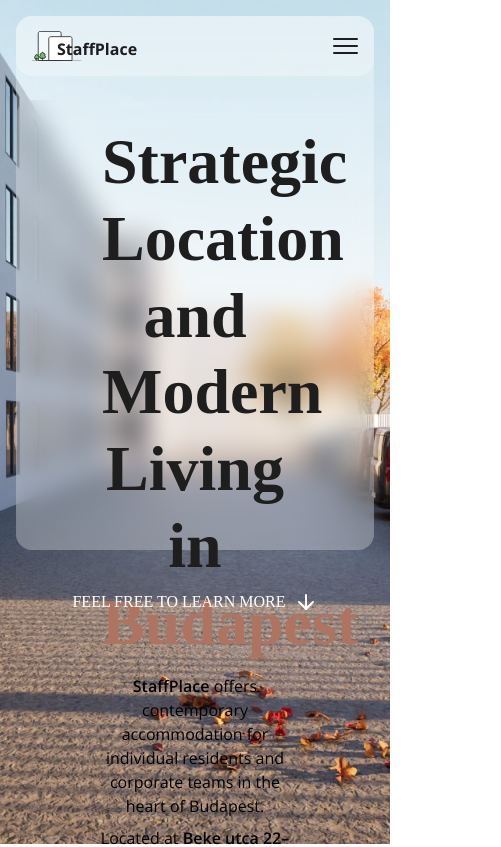
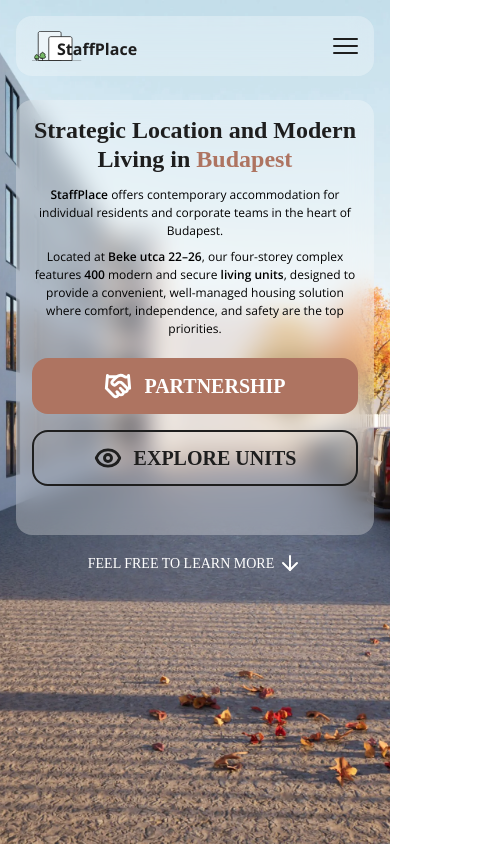
Before and after one commit to ZubalYana/stuffPlace-frontend, a React (Vite) app: page / in a window 390 px wide. Shown: the top 847 px of the page, 501 px wide, since content can reach past the window. Built offline with nearby package versions, Linux system fonts and the light colour scheme; a web font is replaced by a local one.

Commit message:
create main page responsive design for most screens

```diff
--- a/src/components/pages/MainPage.tsx
+++ b/src/components/pages/MainPage.tsx
@@ -4,28 +4,29 @@ export function MainPage() {
     return (
         <div className="w-full h-screen p-4 xl:p-10">
             <div className="z-20 relative">
-                <div className="absolute inset-0 bg-white/30 rounded-2xl pointer-events-none z-0"></div>
                 <Header />
-                <div className="w-full h-[450px] rounded-2xl flex flex-col items-center bg-[rgba(255, 255, 255, 0.5)] backdrop-blur-md px-6 py-6 mt-6">
-                    <h1 className="w-[60%] text-[64px] text-center font-bold text-[#1E1E1E] leading-[1.2]">Strategic Location and Modern Living in <span className="text-[#AE7461]">Budapest</span></h1>
-                    <div className="w-full flex flex-col items-center mt-3">
-                        <p className="text-[16px] font-light w-[65%] text-center"><span className="font-semibold">StaffPlace</span> offers contemporary accommodation for individual residents and corporate teams in the heart of Budapest.</p>
+                <div className="w-full h-[435px] xs:max-sm:h-[415px] md:max-lg:h-[570px] lg:h-[450px] rounded-2xl flex flex-col items-center bg-[rgba(255, 255, 255, 0.5)] backdrop-blur-md p-4 md:p-6 mt-6">
+                    <div className="absolute inset-0 bg-white/30 rounded-2xl pointer-events-none z-0"></div>
 
-                        <p className="text-[16px] font-light w-[65%] text-center mt-2">
+                    <h1 className="w-full text-[24px] xs:text-[27px] md:text-[64px] md:w-[90%] xl:w-[60%] xl:text-[64px] text-center font-bold text-[#1E1E1E] leading-[1.2] relative z-20">Strategic Location and Modern Living in <span className="text-[#AE7461]">Budapest</span></h1>
+                    <div className="w-full flex flex-col items-center mt-3 relative z-20">
+                        <p className="text-[12px] xs:text-[13px] w-full md:text-[16px] font-light md:w-[85%] lg:w-[65%] text-center"><span className="font-semibold">StaffPlace</span> offers contemporary accommodation for individual residents and corporate teams in the heart of Budapest.</p>
+
+                        <p className="text-[12px] xs:text-[13px] w-full md:text-[16px] font-light md:w-[85%] lg:w-[65%] text-center mt-2">
                             Located at <span className="font-semibold">Beke utca 22–26</span>, our four-storey complex features <span className="font-semibold">400</span> modern and secure <span className="font-semibold">living units</span>, designed to provide a convenient, well-managed housing solution where comfort, independence, and safety are the top priorities.
                         </p>
                     </div>
 
-                    <div className="flex items-center gap-8 mt-12">
+                    <div className="w-full md:w-auto flex flex-col md:flex-row items-center gap-4 mt-5 md:gap-8 md:mt-12 relative z-20">
 
-                        <div className="w-[280px] h-18 flex justify-center items-center rounded-2xl bg-[#AE7461] gap-3 cursor-pointer">
+                        <div className="w-full h-14 md:w-[280px] md:h-18 flex justify-center items-center rounded-2xl bg-[#AE7461] gap-3 cursor-pointer">
                             <Handshake color="white" size={28} strokeWidth={2.5} />
-                            <h3 className="uppercase text-white font-bold text-[24px]">Partnership</h3>
+                            <h3 className="uppercase text-white font-bold text-[20px] md:text-[24px]">Partnership</h3>
                         </div>
 
-                        <div className="w-[300px] h-18 flex justify-center items-center rounded-2xl border-[#1E1E1E] border-2 gap-3 cursor-pointer">
+                        <div className="w-full h-14 md:w-[300px] md:h-18 flex justify-center items-center rounded-2xl border-[#1E1E1E] border-2 gap-3 cursor-pointer">
                             <Eye color="#1E1E1E" size={28} strokeWidth={2.5} />
-                            <h3 className="uppercase text-[#1E1E1E] font-bold text-[24px]">Explore Units</h3>
+                            <h3 className="uppercase text-[#1E1E1E] font-bold text-[20px] md:text-[24px]">Explore Units</h3>
                         </div>
 
                     </div>
@@ -33,7 +34,7 @@ export function MainPage() {
                 </div>
             </div>
 
-            <div className="uppercase text-white text-[16px] font-normal relative z-20 w-full flex justify-center items-center mt-10 gap-2 cursor-pointer"><h4>Feel free to learn more</h4> <ArrowDown /></div>
+            <div className="uppercase text-white text-[14px] md:text-[16px] font-normal relative z-20 w-full flex justify-center items-center mt-4 xs:max-sm:mt-6 md:mt-10 gap-1 md:gap-2 cursor-pointer"><h4>Feel free to learn more</h4> <ArrowDown /></div>
 
             <div>
                 <img src="/main page bg.webp" alt="main page background" className="h-screen w-full bg-center object-cover xl:w-full xl:max-h-screen absolute top-0 left-0 z-0" />
--- a/src/index.css
+++ b/src/index.css
@@ -1 +1,5 @@
 @import "tailwindcss";
+
+@theme {
+    --breakpoint-xs: 425px;
+}
```
